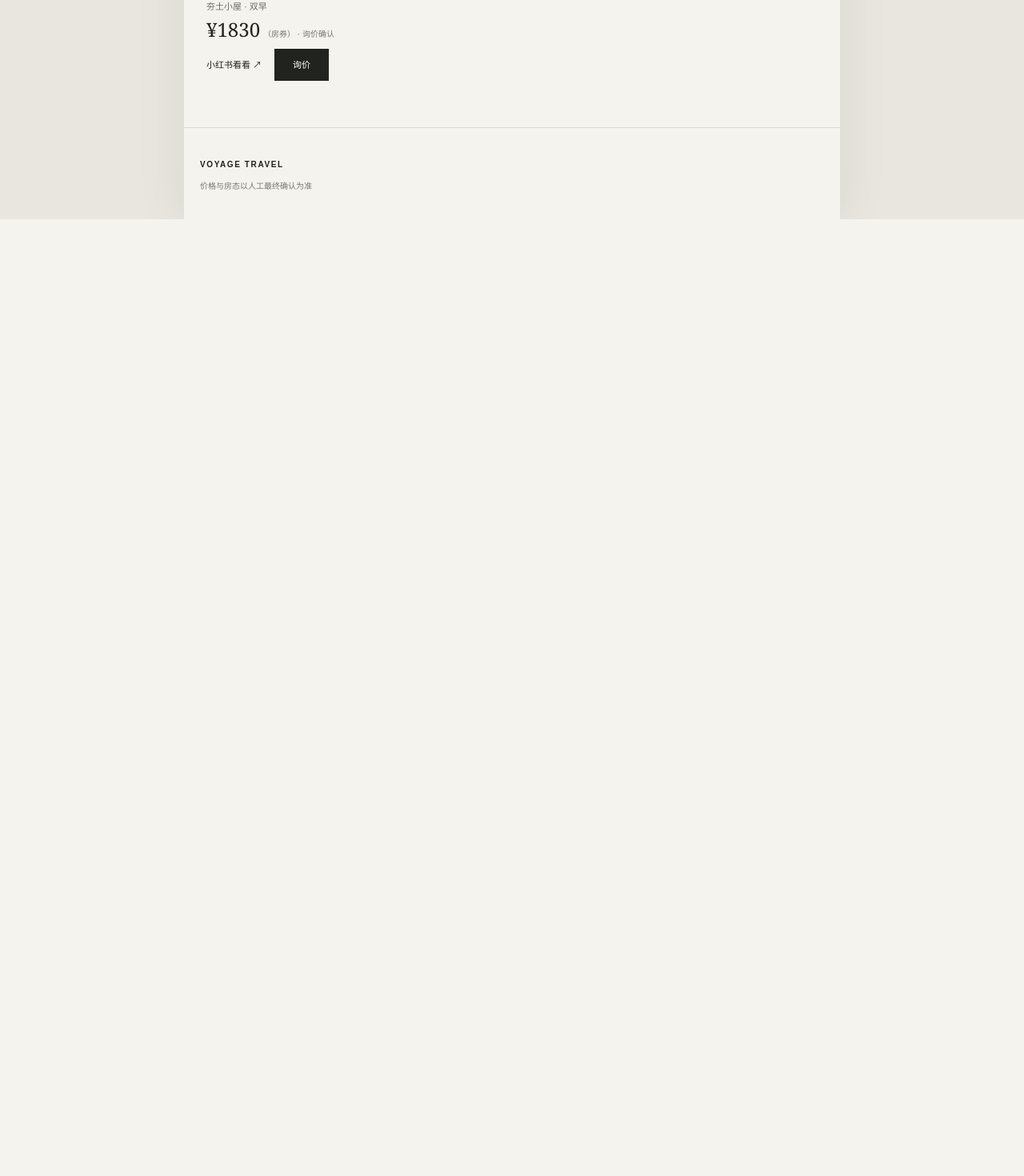
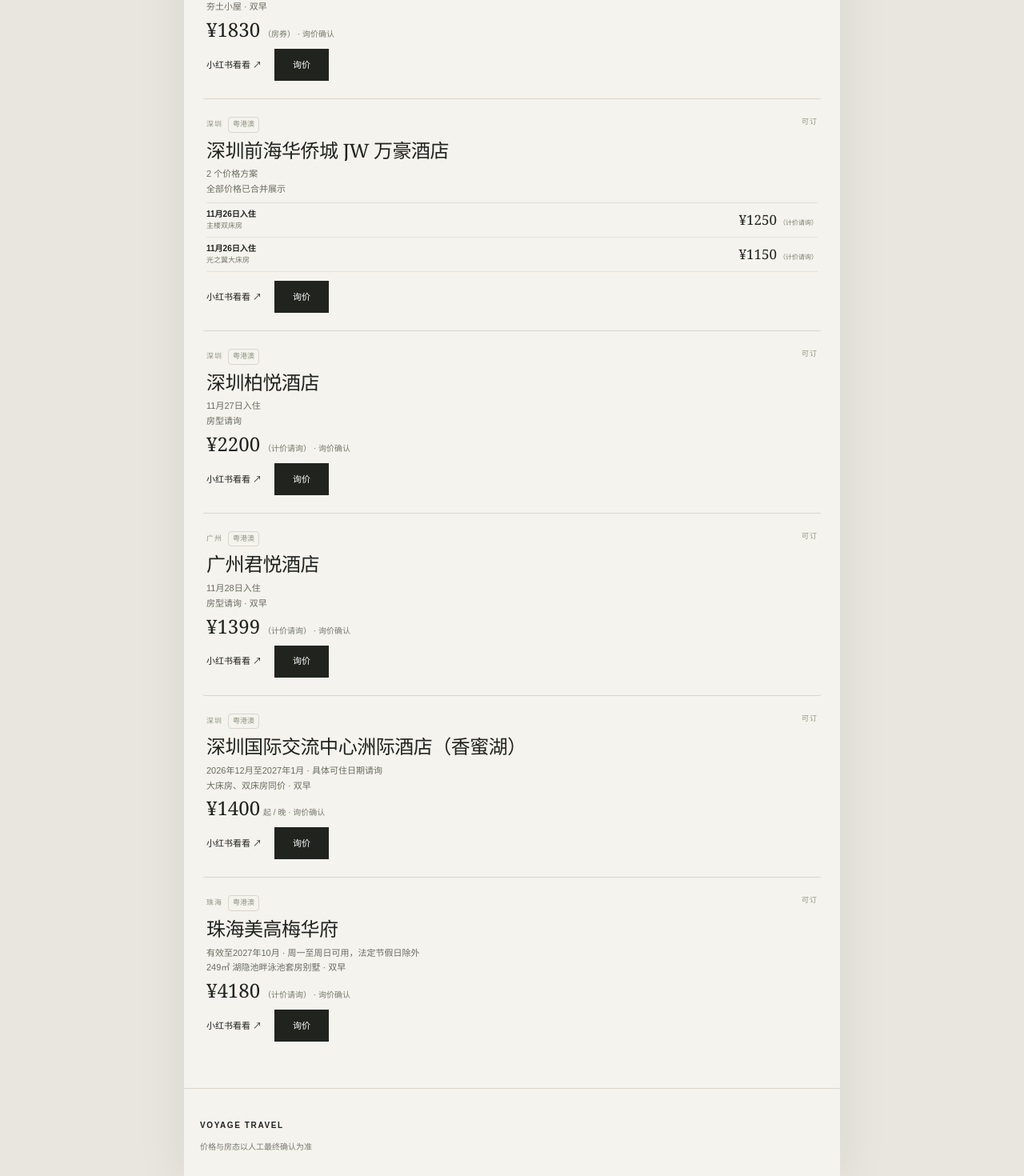
Before and after one commit to rachelzhao1202-blip/voyage-travel, a Next.js app: page / in a window 1280 px wide. Shown: the part 1100-2570 px from the top of the page at 80% size. Before the commit the page ends 1374 px from the top, so only its background shows below. Built offline with nearby package versions, Linux system fonts and the light colour scheme.

Commit message:
Update homepage offers for November 26

```diff
--- a/data/hotels.ts
+++ b/data/hotels.ts
@@ -108,4 +108,97 @@ export const hotelOffers: HotelOffer[] = [
     priceUnit: '（房券）',
     status: 'available',
   },
+  {
+    id: "shenzhen-qianhai-jw-twin-20261126",
+    hotel: "深圳前海华侨城 JW 万豪酒店",
+    englishName: "JW MARRIOTT HOTEL SHENZHEN BAO’AN",
+    city: "深圳",
+    cityEnglish: "SHENZHEN",
+    region: "粤港澳",
+    dateLabel: "11月26日入住",
+    expiresOn: "2026-11-26",
+    room: "主楼双床房",
+    price: "1250",
+    priceUnit: "（计价请询）",
+    homepage: true,
+    status: "available",
+  },
+  {
+    id: "shenzhen-qianhai-jw-sunrise-20261126",
+    hotel: "深圳前海华侨城 JW 万豪酒店",
+    englishName: "JW MARRIOTT HOTEL SHENZHEN BAO’AN",
+    city: "深圳",
+    cityEnglish: "SHENZHEN",
+    region: "粤港澳",
+    dateLabel: "11月26日入住",
+    expiresOn: "2026-11-26",
+    room: "光之翼大床房",
+    price: "1150",
+    priceUnit: "（计价请询）",
+    homepage: true,
+    status: "available",
+  },
+  {
+    id: "shenzhen-park-hyatt-20261127",
+    hotel: "深圳柏悦酒店",
+    englishName: "PARK HYATT SHENZHEN",
+    city: "深圳",
+    cityEnglish: "SHENZHEN",
+    region: "粤港澳",
+    dateLabel: "11月27日入住",
+    expiresOn: "2026-11-27",
+    room: "房型请询",
+    price: "2200",
+    priceUnit: "（计价请询）",
+    homepage: true,
+    status: "available",
+  },
+  {
+    id: "guangzhou-grand-hyatt-20261128",
+    hotel: "广州君悦酒店",
+    englishName: "GRAND HYATT GUANGZHOU",
+    city: "广州",
+    cityEnglish: "GUANGZHOU",
+    region: "粤港澳",
+    dateLabel: "11月28日入住",
+    expiresOn: "2026-11-28",
+    room: "房型请询",
+    breakfast: "双早",
+    price: "1399",
+    priceUnit: "（计价请询）",
+    homepage: true,
+    status: "available",
+  },
+  {
+    id: "shenzhen-xiangmihu-intercontinental-dec-jan-2026",
+    hotel: "深圳国际交流中心洲际酒店（香蜜湖）",
+    englishName: "INTERCONTINENTAL SHENZHEN ICSZ",
+    city: "深圳",
+    cityEnglish: "SHENZHEN",
+    region: "粤港澳",
+    dateLabel: "2026年12月至2027年1月 · 具体可住日期请询",
+    expiresOn: "2027-01-31",
+    room: "大床房、双床房同价",
+    breakfast: "双早",
+    price: "1400",
+    priceUnit: "起 / 晚",
+    homepage: true,
+    status: "available",
+  },
+  {
+    id: "zhuhai-mgm-reserve-lakeside-202710",
+    hotel: "珠海美高梅华府",
+    englishName: "MGM RESERVE ZHUHAI",
+    city: "珠海",
+    cityEnglish: "ZHUHAI",
+    region: "粤港澳",
+    dateLabel: "有效至2027年10月 · 周一至周日可用，法定节假日除外",
+    expiresMonth: "2027-10",
+    room: "249㎡ 湖隐池畔泳池套房别墅",
+    breakfast: "双早",
+    price: "4180",
+    priceUnit: "（计价请询）",
+    homepage: true,
+    status: "available",
+  },
 ];
```
